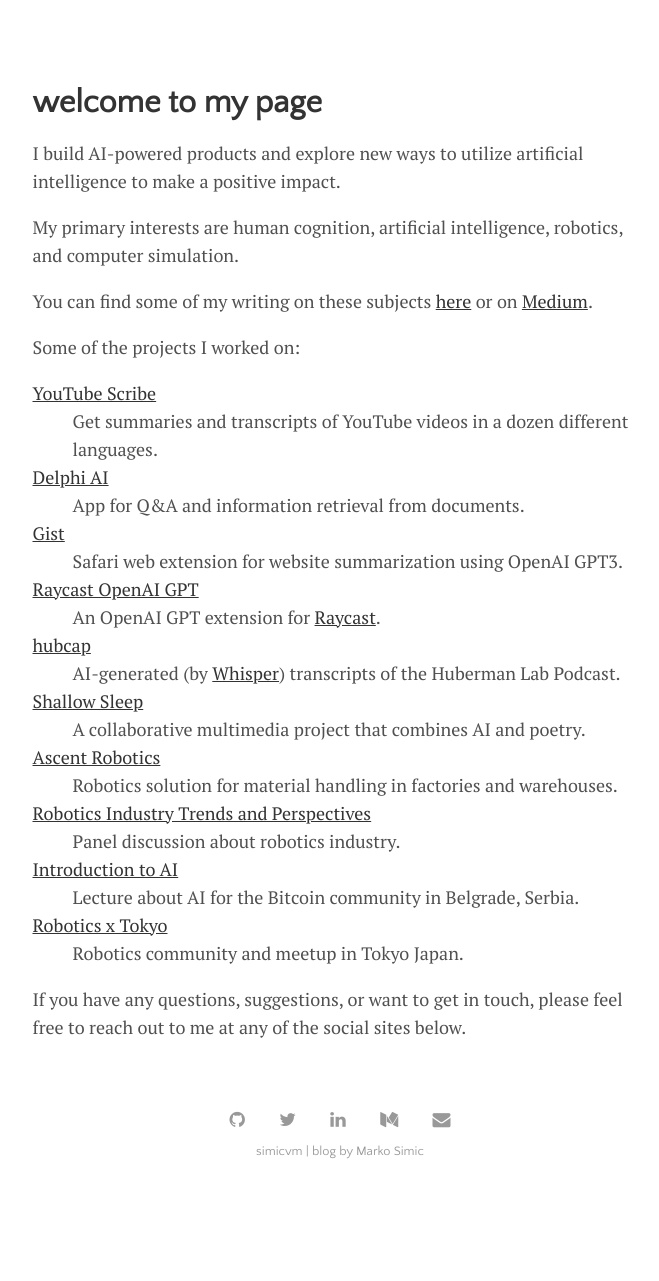
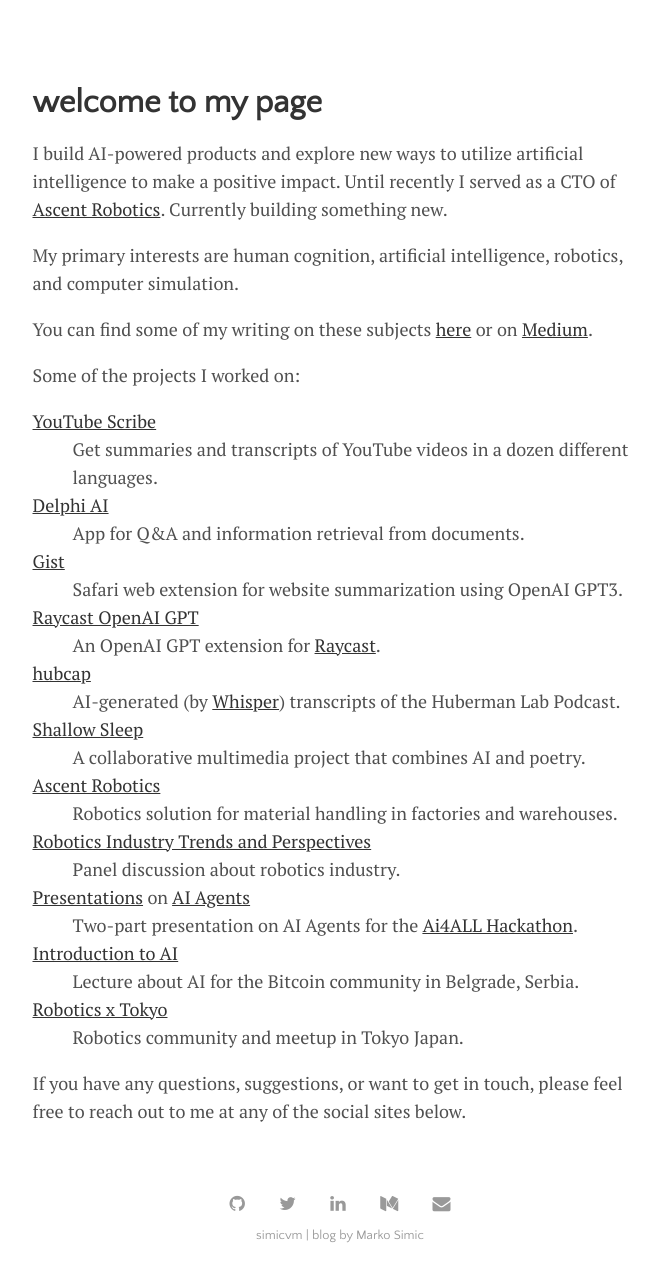
Before and after one commit to simicvm/simicvm.github.io, a Jekyll site: the page built from docs/index.html, in a window 1280 px wide, cut to the strip 172-1453 px from the top of the page. Shown: the whole strip, without its empty margins (300-959 px from the left). Built offline with Jekyll 4.4.1, drawn with Linux system fonts in a browser that asks for light colours; the list of posts is cut into pages by our own code; before the commit the page ends 1369 px from its top, so only the background shows below that.

Commit message:
update profile

```diff
--- a/docs/index.html
+++ b/docs/index.html
@@ -3,7 +3,8 @@
 title: Home
 ---
 
-<p>I build AI-powered products and explore new ways to utilize artificial intelligence to make a positive impact.</p>
+<p>I build AI-powered products and explore new ways to utilize artificial intelligence to make a positive impact. Until
+    recently I served as a CTO of <a href="https://ascent.ai">Ascent Robotics</a>. Currently building something new.</p>
 <p>My primary interests are human cognition, artificial intelligence, robotics, and computer simulation.</p>
 <p>You can find some of my writing on these subjects <a href="{{ site.github.url }}/{{ 'writing.html' }}">here</a> or on
     <a href="https://medium.com/@simicvm">Medium</a>.
@@ -27,6 +28,10 @@
     <dd>Robotics solution for material handling in factories and warehouses.</dd>
     <dt><a href="https://youtu.be/JECXWAwdBmM">Robotics Industry Trends and Perspectives</a></dt>
     <dd>Panel discussion about robotics industry.</dd>
+    <dt><a href="https://www.youtube.com/live/VFBDtNHhcfM">Presentations</a> on <a
+            href="https://www.youtube.com/live/xCzEyPXNsFk">AI Agents</a></dt>
+    <dd>Two-part presentation on AI Agents for the <a href="https://bolt.fun/tournaments/ai4all/overview">Ai4ALL
+            Hackathon</a>.</dd>
     <dt><a href="https://youtu.be/mV_aqalVrcI">Introduction to AI</a></dt>
     <dd>Lecture about AI for the Bitcoin community in Belgrade, Serbia.</dd>
     <dt><a href="https://www.meetup.com/robotics-x-tokyo/">Robotics x Tokyo</a></dt>
```
